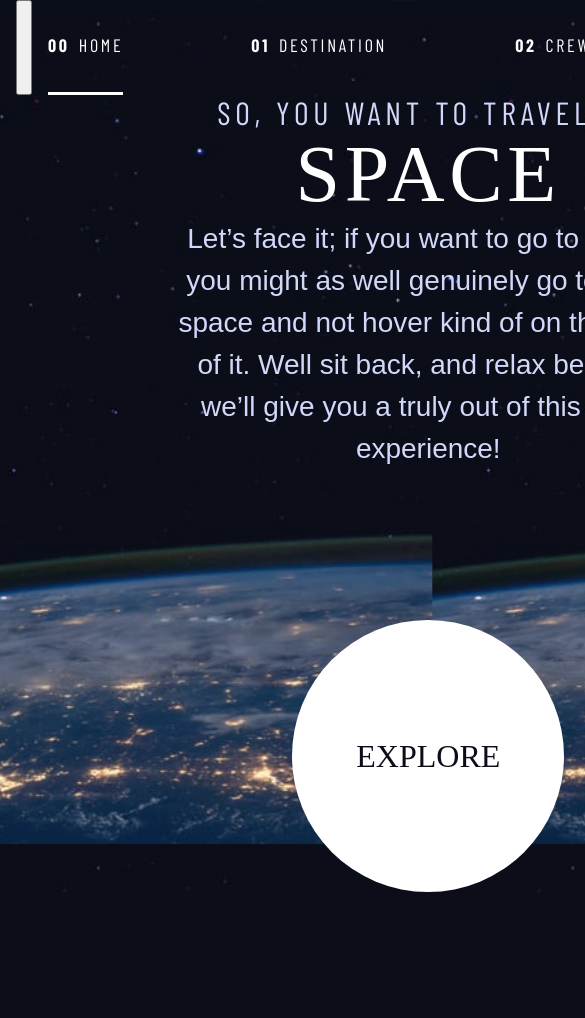
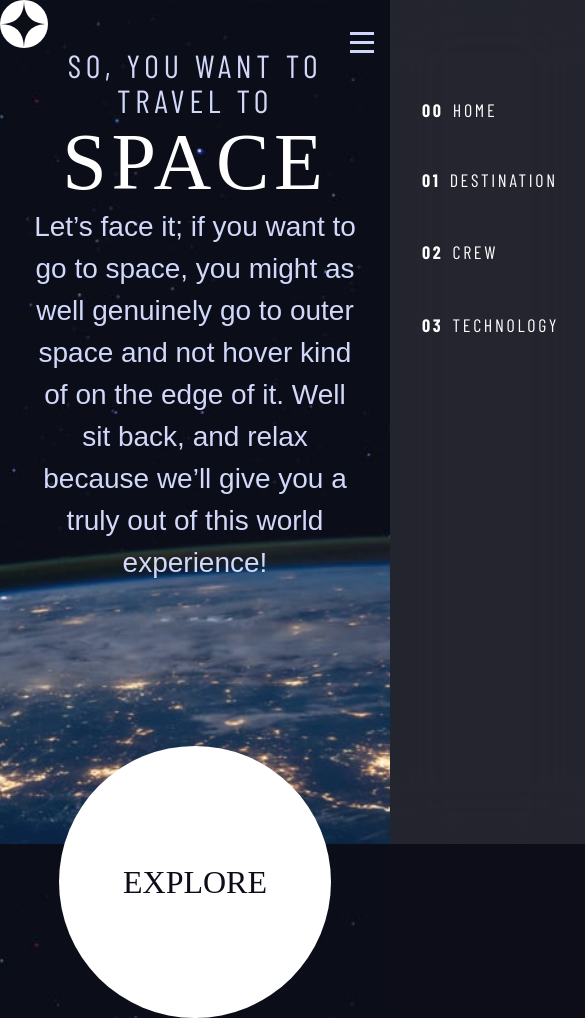
Before and after one commit to Ayush1M/Space-tourism-Website, a plain HTML site: page index.html in a window 390 px wide. Shown: the top 1018 px of the page, 585 px wide, since content can reach past the window. Before the commit the page ends 892 px from the top, so only its background shows below. Drawn offline with nearby package versions, Linux system fonts and the light colour scheme; a script that the page names is missing.

Commit message:
Added styles in nav menu and mobile layout

```diff
--- a/index.css
+++ b/index.css
@@ -89,6 +89,7 @@ body{
     min-height: 100vh;
     display: grid;
     grid-template-rows: min-content 1fr;
+    overflow-x: hidden;
 }
 
 /* images */
@@ -337,11 +338,53 @@ select{
 }
 
 .primary-navigation{
-    --gap: 8rem;
     --underline-gap: 2rem;
     list-style: none;
     padding: 0;
     margin: 0;
+    background-color: hsl(var(--clr-white) / .1);
+    backdrop-filter: blur(2rem);
+}
+
+.mobile-nav-toggle{
+    display: none;
+}
+
+@media(max-width:35em){
+    .primary-navigation{
+        --underline-gap: .8rem;
+        position: fixed;
+        z-index: 1000;
+        flex-direction: column;
+        inset: 0 0 0 30%;
+        list-style: none;
+        padding: min(20rem, 10vh) 2rem;
+        margin: 0;
+        transform: translateX(100%);
+    }
+
+    .primary-navigation.underline-indicators > .active{
+        border: 0;
+    }
+
+    .primary-navigation[data-visible= "true"]{
+        transform: translateX(0);
+    }
+
+    .mobile-nav-toggle{
+        display: block;
+        position: absolute;
+        z-index: 2000;
+        top: 2rem;
+        right: 1rem;
+        background: transparent;
+        border: 0;
+        background-image: url(assets/shared/icon-hamburger.svg);
+        width: 1.5rem;
+        aspect-ratio: 1;
+        background-repeat: no-repeat;
+        cursor: pointer;
+    }
 }
 
 .primary-navigation a{
@@ -401,7 +444,6 @@ body{
 
 .home{
     background-image: url(./assets/home/background-home-mobile.jpg);
-
 }
 
 @media(min-width:35em){
```
